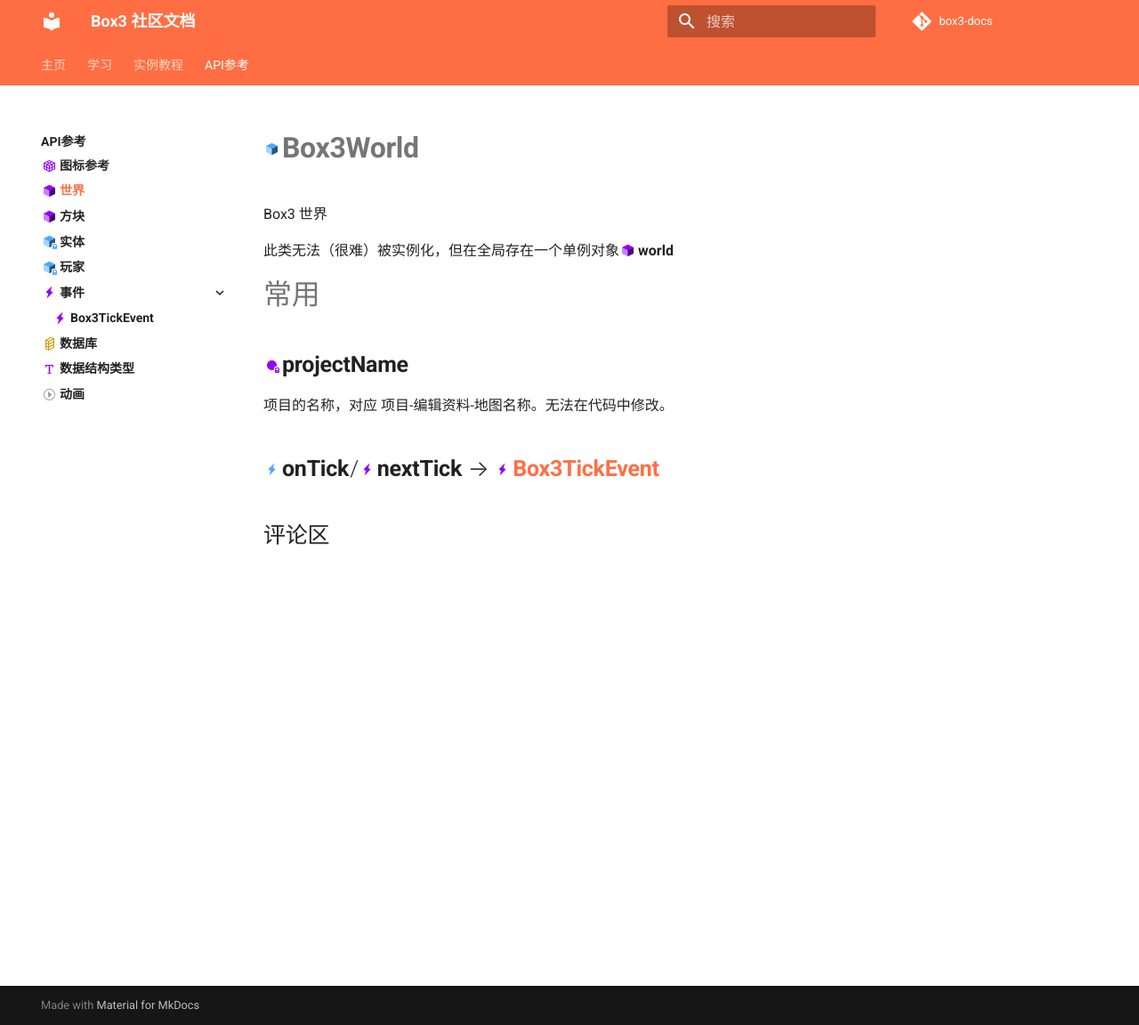
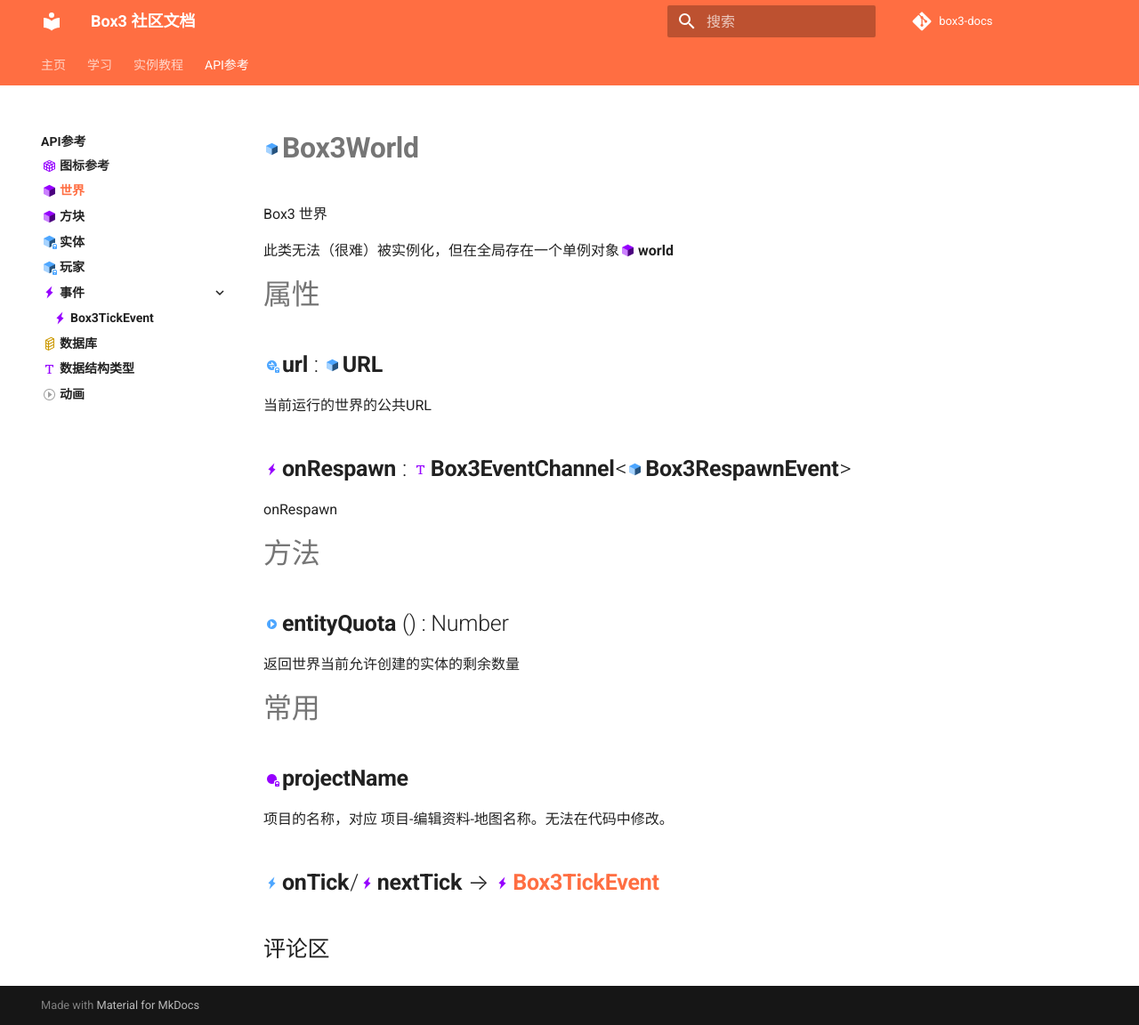
Before and after one commit to genius-alray/box3-docs, an MkDocs documentation site: the page built from docs/api/world.md, in a window 1280 px wide and 1152 px high. Shown: the whole window at 89% size. Built offline with MkDocs 1.6.1 and Material for MkDocs 9.7.7, drawn with Linux system fonts in a browser that asks for light colours; comment, search, counter and statistics services are not loaded.

Commit message:
Update world.md

```diff
--- a/docs/api/world.md
+++ b/docs/api/world.md
@@ -3,6 +3,23 @@
 Box3 世界
 
 此类无法（很难）被实例化，但在全局存在一个单例对象<icon> world |object</icon>
+
+# 属性
+
+## <icon> url|getter parent-class protected</icon> : <icon> URL|class</icon>
+
+当前运行的世界的公共URL
+
+## <icon> onRespawn|event</icon> : <icon> Box3EventChannel|type</icon><<icon>Box3RespawnEvent|class</icon>>
+
+onRespawn
+
+# 方法
+
+## <icon> entityQuota|method parent-class</icon> () : Number
+
+返回世界当前允许创建的实体的剩余数量
+
 
 # 常用
 
@@ -10,4 +27,9 @@ Box3 世界
 
 项目的名称，对应 项目-编辑资料-地图名称。无法在代码中修改。
 
+
+
+
+
+
 ## <icon> onTick|event parent-class</icon>/<icon> nextTick|event</icon> → [<icon> Box3TickEvent|event</icon>](../event/Box3TickEvent)
```
